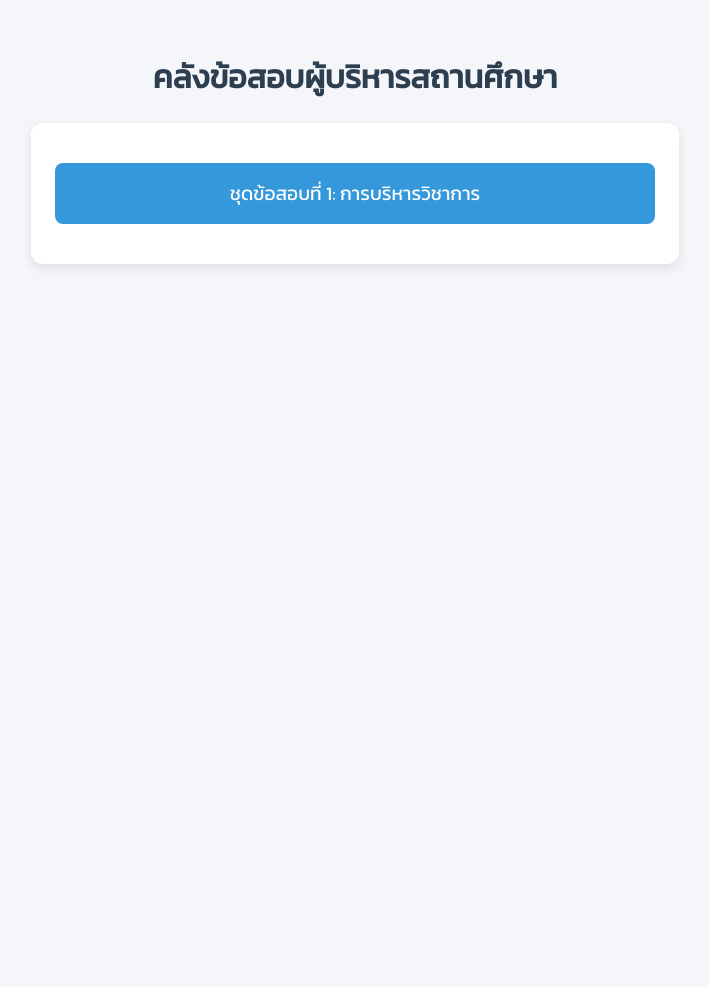
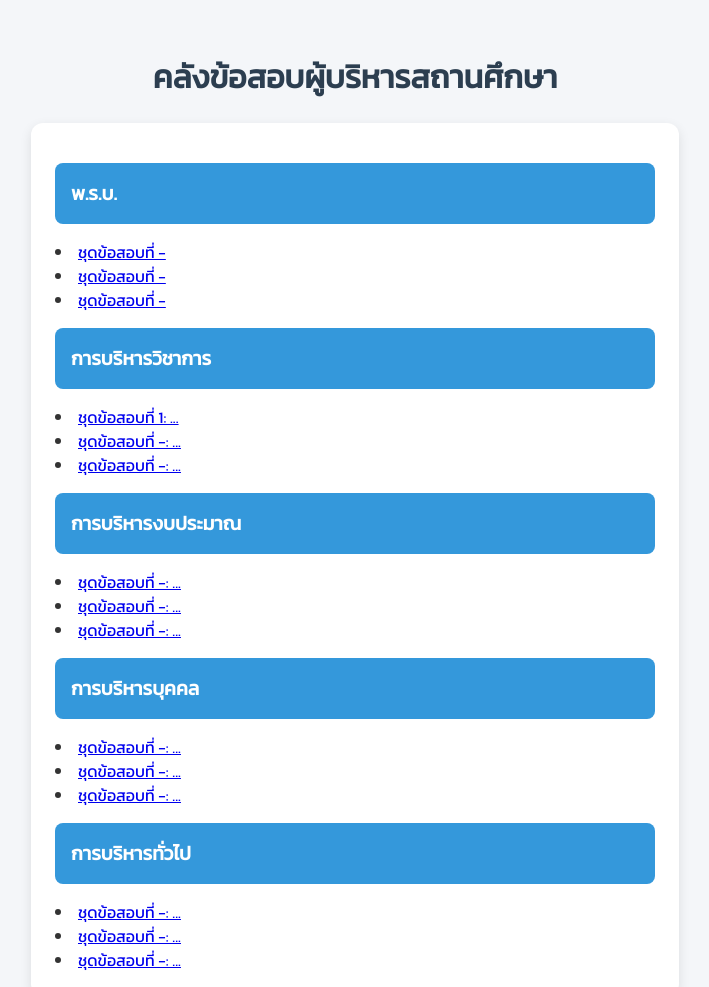
Before and after one commit to Cyber80/quiz, a plain HTML site: page index.html in a window 1280 px wide. Shown: the top 987 px of the page, without its empty margins (285-994 px from the left). Before the commit the page ends 800 px from the top, so only its background shows below. Drawn offline with Linux system fonts and the light colour scheme.

Commit message:
Update index.html

```diff
--- a/index.html
+++ b/index.html
@@ -17,6 +17,10 @@
       text-align: center;
       color: #2c3e50;
     }
+    h2 {
+      text-align: left;
+      color: #2c3e50;
+    }
     .quiz-list {
       max-width: 600px;
       margin: auto;
@@ -24,6 +28,18 @@
       padding: 1.5rem;
       border-radius: 12px;
       box-shadow: 0 4px 12px rgba(0, 0, 0, 0.1);
+    }
+    .quiz-title {
+      display: block;
+      padding: 1rem;
+      margin: 1rem 0;
+      background: #3498db;
+      color: white;
+      text-align: left;
+      border-radius: 8px;
+      text-decoration: none;
+      font-size: 1.2rem;
+      transition: background 0.3s;
     }
     .quiz-link {
       display: block;
@@ -45,8 +61,31 @@
 <body>
   <h1>คลังข้อสอบผู้บริหารสถานศึกษา</h1>
   <div class="quiz-list">
-    <a class="quiz-link" href="q101.html">ชุดข้อสอบที่ 1: การบริหารวิชาการ</a>
-    <!-- เพิ่มลิงก์ชุดอื่นในอนาคตได้ที่นี่ -->
+    <h2 class="quiz-title"> พ.ร.บ. </h2>
+    <li><a href="q501.html">ชุดข้อสอบที่ -</a></li>
+    <li><a href="q502.html">ชุดข้อสอบที่ -</a></li>
+    <li><a href="q503.html">ชุดข้อสอบที่ -</a></li>
+
+    <h2 class="quiz-title"> การบริหารวิชาการ </h2>
+    <li><a href="q101.html">ชุดข้อสอบที่ 1: ...</a></li>
+    <li><a href="q102.html">ชุดข้อสอบที่ -: ...</a></li>
+    <li><a href="q103.html">ชุดข้อสอบที่ -: ...</a></li>
+
+    <h2 class="quiz-title"> การบริหารงบประมาณ </h2>
+    <li><a href="q201.html">ชุดข้อสอบที่ -: ...</a></li>
+    <li><a href="q202.html">ชุดข้อสอบที่ -: ...</a></li>
+    <li><a href="q203.html">ชุดข้อสอบที่ -: ...</a></li>
+
+    <h2 class="quiz-title"> การบริหารบุคคล </h2>
+    <li><a href="q301.html">ชุดข้อสอบที่ -: ...</a></li>
+    <li><a href="q302.html">ชุดข้อสอบที่ -: ...</a></li>
+    <li><a href="q303.html">ชุดข้อสอบที่ -: ...</a></li>
+
+    <h2 class="quiz-title"> การบริหารทั่วไป </h2>
+    <li><a href="q401.html">ชุดข้อสอบที่ -: ...</a></li>
+    <li><a href="q402.html">ชุดข้อสอบที่ -: ...</a></li>
+    <li><a href="q403.html">ชุดข้อสอบที่ -: ...</a></li>
+
   </div>
 </body>
 </html>
```
